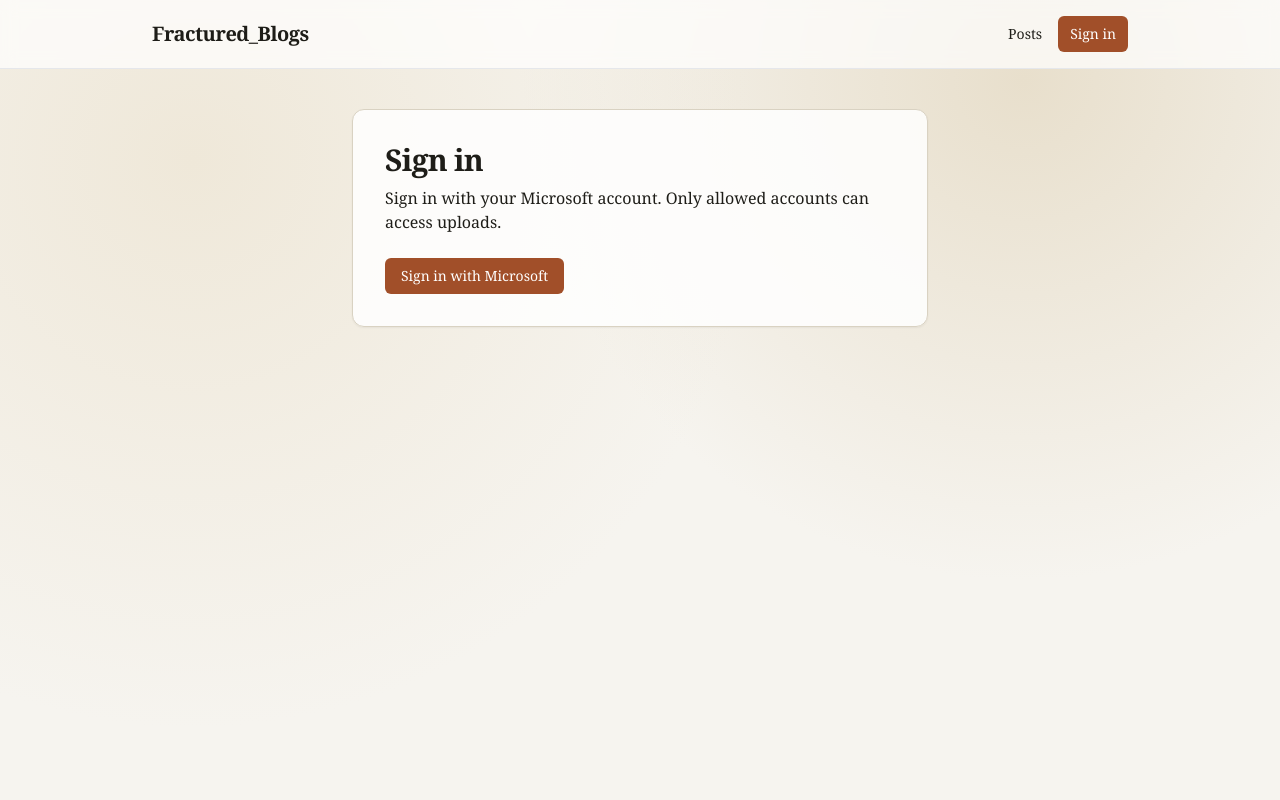
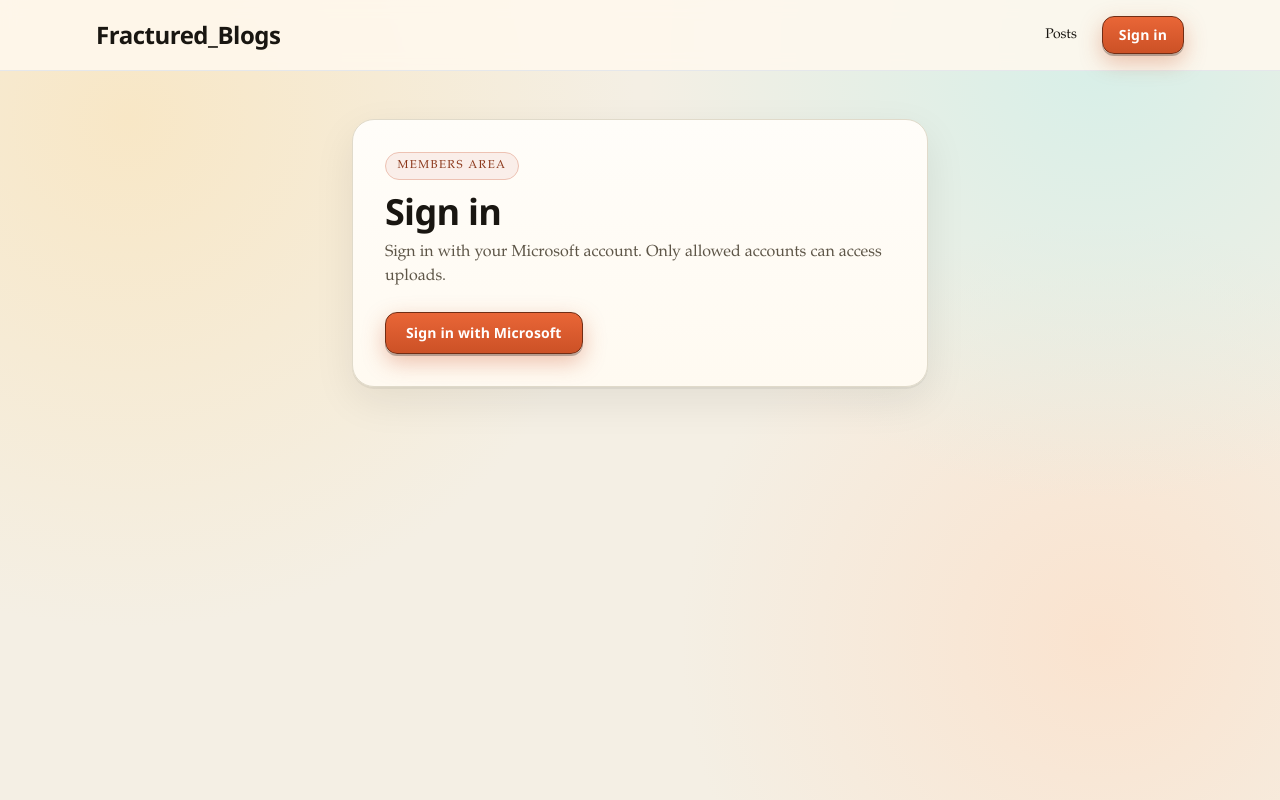
Before and after one commit to fraserwilson/fraxtured_blogs, a Next.js app in the folder web/: page /signin in a window 1280 px wide. Built offline with nearby package versions, Linux system fonts and the light colour scheme; no server answers.

Commit message:
Styling and hero section update

```diff
--- a/web/app/globals.css
+++ b/web/app/globals.css
@@ -3,10 +3,15 @@
 @tailwind utilities;
 
 :root {
-  --bg: #f6f4ef;
-  --fg: #1e1d18;
-  --accent: #a14f29;
-  --soft: #d9d2c2;
+  --font-display: "Avenir Next", "Avenir", "Segoe UI", "Trebuchet MS", sans-serif;
+  --font-body: "Iowan Old Style", "Palatino Linotype", "Book Antiqua", Palatino, Georgia, serif;
+  --bg: #f4efe4;
+  --fg: #191611;
+  --accent: #cc5126;
+  --accent-2: #0f766e;
+  --soft: #d6cdb8;
+  --card: #fffaf1;
+  --muted: #5d5547;
 }
 
 * {
@@ -17,15 +22,133 @@ body {
   margin: 0;
   min-height: 100vh;
   background:
-    radial-gradient(circle at 15% 20%, #efe8d9 0%, transparent 45%),
-    radial-gradient(circle at 80% 10%, #e8dfcc 0%, transparent 40%),
+    radial-gradient(circle at 10% 15%, #f8e7c6 0%, transparent 38%),
+    radial-gradient(circle at 86% 6%, #d7efe8 0%, transparent 34%),
+    radial-gradient(circle at 86% 80%, #fae3cf 0%, transparent 33%),
     var(--bg);
   color: var(--fg);
-  font-family: "Source Serif 4", Georgia, Cambria, "Times New Roman", serif;
+  font-family: var(--font-body), Georgia, serif;
+  text-rendering: optimizeLegibility;
+  -webkit-font-smoothing: antialiased;
 }
 
 main {
   display: block;
+}
+
+.title-display,
+h1,
+h2,
+h3,
+h4,
+h5,
+h6 {
+  font-family: var(--font-display), "Arial Black", sans-serif;
+  letter-spacing: -0.02em;
+}
+
+.panel {
+  border: 1px solid color-mix(in srgb, var(--soft) 75%, #fff 25%);
+  background: linear-gradient(180deg, #fffdf9 0%, var(--card) 100%);
+  border-radius: 22px;
+  box-shadow:
+    0 2px 0 rgba(25, 22, 17, 0.06),
+    0 14px 40px rgba(25, 22, 17, 0.08);
+}
+
+.kicker {
+  display: inline-flex;
+  align-items: center;
+  gap: 0.4rem;
+  border: 1px solid color-mix(in srgb, var(--accent) 35%, #fff 65%);
+  border-radius: 999px;
+  padding: 0.28rem 0.72rem;
+  font-size: 0.72rem;
+  text-transform: uppercase;
+  letter-spacing: 0.12em;
+  color: color-mix(in srgb, var(--accent) 68%, black 32%);
+  background: color-mix(in srgb, var(--accent) 10%, #fff 90%);
+}
+
+.btn-primary {
+  display: inline-flex;
+  align-items: center;
+  justify-content: center;
+  border-radius: 12px;
+  border: 1px solid color-mix(in srgb, var(--accent) 55%, black 45%);
+  background: linear-gradient(180deg, #e96637 0%, var(--accent) 100%);
+  color: #fff;
+  font-family: var(--font-display), sans-serif;
+  font-weight: 600;
+  letter-spacing: 0.01em;
+  box-shadow:
+    0 2px 0 rgba(0, 0, 0, 0.25),
+    0 8px 22px rgba(204, 81, 38, 0.35);
+  transition: transform 160ms ease, box-shadow 160ms ease, filter 160ms ease;
+}
+
+.btn-primary:hover {
+  filter: saturate(1.08);
+  transform: translateY(-1px);
+}
+
+.btn-primary:active {
+  transform: translateY(0);
+  box-shadow:
+    0 1px 0 rgba(0, 0, 0, 0.25),
+    0 4px 14px rgba(204, 81, 38, 0.28);
+}
+
+.btn-outline {
+  border: 1px solid color-mix(in srgb, var(--fg) 20%, #fff 80%);
+  background: color-mix(in srgb, #fff 82%, var(--accent-2) 18%);
+  color: var(--fg);
+}
+
+.field {
+  width: 100%;
+  border-radius: 12px;
+  border: 1px solid color-mix(in srgb, var(--soft) 75%, #000 25%);
+  background: #fffefb;
+  color: var(--fg);
+  padding: 0.65rem 0.8rem;
+  font: inherit;
+  transition: border-color 140ms ease, box-shadow 140ms ease;
+}
+
+.field:focus {
+  outline: none;
+  border-color: color-mix(in srgb, var(--accent-2) 60%, #000 40%);
+  box-shadow: 0 0 0 3px rgba(15, 118, 110, 0.15);
+}
+
+.prose-like p {
+  line-height: 1.9;
+  margin: 0.85rem 0;
+  font-size: clamp(1.09rem, 1.02rem + 0.2vw, 1.22rem);
+  white-space: pre-wrap;
+  color: color-mix(in srgb, var(--fg) 86%, #fff 14%);
+}
+
+.prose-like blockquote {
+  background: color-mix(in srgb, var(--accent-2) 8%, #fff 92%);
+  border-radius: 10px;
+  padding: 0.7rem 1rem;
+}
+
+@keyframes fade-rise {
+  from {
+    opacity: 0;
+    transform: translateY(10px);
+  }
+  to {
+    opacity: 1;
+    transform: translateY(0);
+  }
+}
+
+.fade-rise {
+  animation: fade-rise 500ms ease both;
 }
 
 .prose-like p {
--- a/web/app/layout.tsx
+++ b/web/app/layout.tsx
@@ -12,7 +12,7 @@ export default function RootLayout({ children }: Readonly<{ children: React.Reac
     <html lang="en">
       <body>
         <SiteHeader />
-        <main className="mx-auto w-full max-w-5xl px-6 py-10">{children}</main>
+        <main className="mx-auto w-full max-w-6xl px-5 py-8 md:px-8 md:py-12">{children}</main>
       </body>
     </html>
   );
--- a/web/app/signin/page.tsx
+++ b/web/app/signin/page.tsx
@@ -23,13 +23,14 @@ export default function SignInPage() {
     : null;
 
   return (
-    <section className="mx-auto max-w-xl rounded-xl border border-soft bg-white/85 p-8 shadow-sm">
-      <h1 className="text-3xl font-semibold tracking-tight">Sign in</h1>
-      <p className="mt-2 text-foreground/75">
+    <section className="panel mx-auto max-w-xl p-8">
+      <p className="kicker">Members area</p>
+      <h1 className="title-display mt-3 text-4xl font-bold tracking-tight">Sign in</h1>
+      <p className="mt-2 text-[color:var(--muted)]">
         Sign in with your Microsoft account. Only allowed accounts can access uploads.
       </p>
       {errorMessage ? (
-        <p className="mt-3 rounded-md border border-red-200 bg-red-50 px-3 py-2 text-sm text-red-700">
+        <p className="mt-4 rounded-md border border-red-300/70 bg-red-50 px-3 py-2 text-sm text-red-700">
           {errorMessage}
         </p>
       ) : null}
@@ -37,7 +38,7 @@ export default function SignInPage() {
       <button
         type="button"
         onClick={() => signIn("azure-ad", { callbackUrl: "/upload" })}
-        className="mt-6 rounded-md bg-accent px-4 py-2 text-sm font-medium text-white transition hover:opacity-90"
+        className="btn-primary mt-6 px-5 py-2.5 text-sm"
       >
         Sign in with Microsoft
       </button>
--- a/web/components/sign-out-button.tsx
+++ b/web/components/sign-out-button.tsx
@@ -7,7 +7,7 @@ export function SignOutButton() {
     <button
       type="button"
       onClick={() => signOut({ callbackUrl: "/" })}
-      className="rounded-md bg-accent px-3 py-2 text-white transition hover:opacity-90"
+      className="btn-outline rounded-lg px-3 py-2 text-sm font-medium transition hover:bg-white"
     >
       Sign out
     </button>
--- a/web/components/site-header.tsx
+++ b/web/components/site-header.tsx
@@ -1,3 +1,4 @@
+import Link from "next/link";
 import { getServerSession } from "next-auth";
 import { authOptions } from "@/lib/auth";
 import { SignOutButton } from "@/components/sign-out-button";
@@ -7,26 +8,32 @@ export async function SiteHeader() {
   const isSignedIn = Boolean(session?.user?.email);
 
   return (
-    <header className="border-b border-soft/70 bg-white/85 backdrop-blur supports-[backdrop-filter]:bg-white/70">
-      <div className="mx-auto flex w-full max-w-5xl items-center justify-between px-6 py-4">
-        <a href="/" className="text-xl font-semibold tracking-tight text-foreground">
+    <header className="sticky top-0 z-40 border-b border-soft/60 bg-[rgba(255,249,238,0.86)] backdrop-blur">
+      <div className="mx-auto flex w-full max-w-6xl items-center justify-between px-5 py-4 md:px-8">
+        <Link href="/" className="title-display text-2xl font-bold tracking-tight text-foreground">
           Fractured_Blogs
-        </a>
-        <nav className="flex items-center gap-4 text-sm font-medium">
-          <a href="/" className="text-foreground/80 transition hover:text-foreground">
+        </Link>
+        <nav className="flex items-center gap-3 text-sm font-medium">
+          <Link
+            href="/"
+            className="rounded-lg border border-transparent px-3 py-2 text-foreground/80 transition hover:border-soft hover:bg-white/70 hover:text-foreground"
+          >
             Posts
-          </a>
+          </Link>
           {isSignedIn ? (
             <>
-              <a href="/upload" className="text-foreground/80 transition hover:text-foreground">
+              <Link
+                href="/upload"
+                className="rounded-lg border border-transparent px-3 py-2 text-foreground/80 transition hover:border-soft hover:bg-white/70 hover:text-foreground"
+              >
                 Upload
-              </a>
+              </Link>
               <SignOutButton />
             </>
           ) : (
-            <a href="/signin" className="rounded-md bg-accent px-3 py-2 text-white transition hover:opacity-90">
+            <Link href="/signin" className="btn-primary px-4 py-2 text-sm">
               Sign in
-            </a>
+            </Link>
           )}
         </nav>
       </div>
--- a/web/components/upload-form.tsx
+++ b/web/components/upload-form.tsx
@@ -46,36 +46,37 @@ export function UploadForm() {
   }
 
   return (
-    <section className="mx-auto max-w-2xl space-y-6">
-      <div>
-        <h1 className="text-3xl font-semibold tracking-tight">Upload Document</h1>
-        <p className="mt-2 text-foreground/75">
+    <section className="mx-auto max-w-3xl space-y-6">
+      <div className="space-y-3">
+        <p className="kicker">Creator Studio</p>
+        <h1 className="title-display text-4xl font-bold tracking-tight md:text-5xl">Upload A New Post</h1>
+        <p className="text-[color:var(--muted)]">
           Submit your DOCX/PDF file plus metadata. The API extracts text and can publish immediately.
         </p>
       </div>
 
-      <form onSubmit={handleSubmit} className="space-y-4 rounded-xl border border-soft bg-white/85 p-6 shadow-sm">
+      <form onSubmit={handleSubmit} className="panel space-y-4 p-6 md:p-8">
         <label className="block space-y-2">
-          <span className="text-sm font-medium">Title</span>
-          <input name="title" required className="w-full rounded-md border border-soft px-3 py-2" />
+          <span className="text-sm font-medium text-foreground/80">Title</span>
+          <input name="title" required className="field" />
         </label>
 
         <label className="block space-y-2">
-          <span className="text-sm font-medium">Summary (optional)</span>
-          <textarea name="summary" rows={3} className="w-full rounded-md border border-soft px-3 py-2" />
+          <span className="text-sm font-medium text-foreground/80">Summary (optional)</span>
+          <textarea name="summary" rows={3} className="field" />
         </label>
 
         <label className="block space-y-2">
-          <span className="text-sm font-medium">Tags (comma-separated)</span>
-          <input name="tags" placeholder="architecture, writing" className="w-full rounded-md border border-soft px-3 py-2" />
+          <span className="text-sm font-medium text-foreground/80">Tags (comma-separated)</span>
+          <input name="tags" placeholder="wrestling, pokemon, games, apps" className="field" />
         </label>
 
         <label className="block space-y-2">
-          <span className="text-sm font-medium">Document</span>
-          <input name="file" type="file" accept=".docx,.pdf" required className="w-full rounded-md border border-soft px-3 py-2" />
+          <span className="text-sm font-medium text-foreground/80">Document</span>
+          <input name="file" type="file" accept=".docx,.pdf" required className="field" />
         </label>
 
-        <label className="flex items-center gap-2 text-sm">
+        <label className="flex items-center gap-2 text-sm text-foreground/80">
           <input type="checkbox" name="publishNow" defaultChecked className="h-4 w-4 rounded border-soft" />
           Publish immediately
         </label>
@@ -83,13 +84,13 @@ export function UploadForm() {
         <button
           type="submit"
           disabled={isUploading}
-          className="rounded-md bg-accent px-4 py-2 text-sm font-medium text-white transition hover:opacity-90 disabled:cursor-not-allowed disabled:opacity-50"
+          className="btn-primary px-5 py-2.5 text-sm disabled:cursor-not-allowed disabled:opacity-55"
         >
           {isUploading ? "Processing..." : "Upload"}
         </button>
       </form>
 
-      {status ? <p className="text-sm text-foreground/75">{status}</p> : null}
+      {status ? <p className="rounded-lg border border-soft bg-white/70 px-4 py-3 text-sm text-foreground/75">{status}</p> : null}
     </section>
   );
 }
```
Also changed, not shown: web/app/blog/[slug]/page.tsx (+14 -13 lines), web/app/page.tsx (+32 -15 lines).
